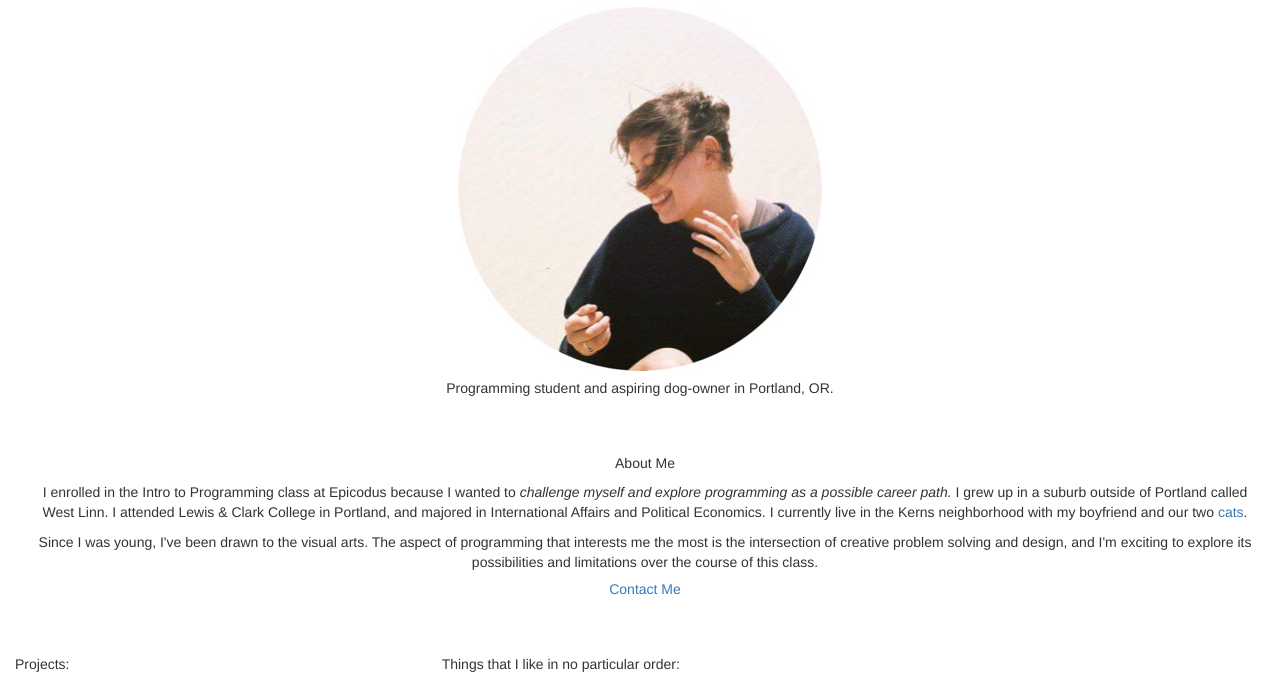
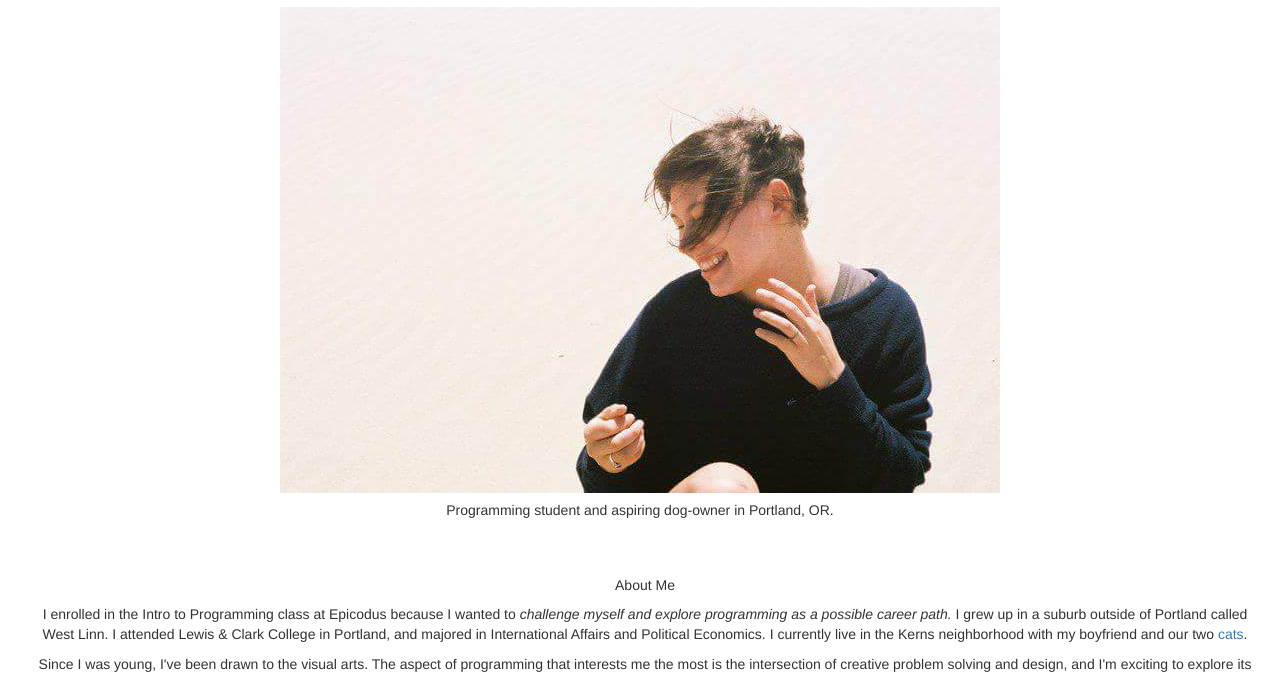
Before and after one commit to haileymurto/haileymurto.github.io, a plain HTML site: page index.html in a window 1280 px wide. Shown: the part 56-733 px from the top of the page. Drawn offline with Linux system fonts and the light colour scheme.

Commit message:
fixes photo of me.

```diff
--- a/index.html
+++ b/index.html
@@ -8,7 +8,7 @@
     <title>Hailey Murto</title>
     <div class="title">
     <h2>I'm <b>Hailey Murto</b></h2>
-    <img src="img/me2.jpg" alt="Me in Arch Cape, OR.">
+    <img src="img/me.jpg" alt="Me in Arch Cape, OR.">
     <br>
     <h5>Programming student and aspiring dog-owner in Portland, OR.</h5>
 
```
Also changed, not shown: 1 other file.
